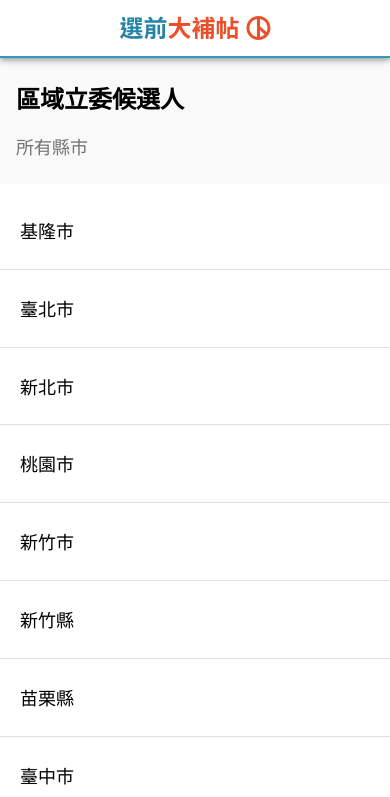
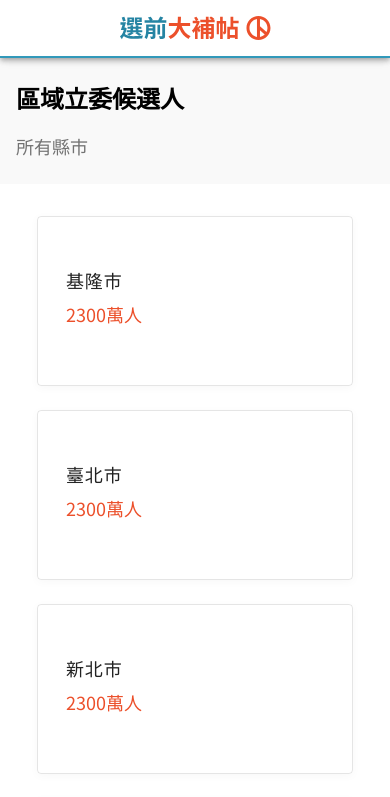
Before and after one commit to g0v/2020voting-guide, a React (Create React App) app in the folder mobile/: page /regional in a window 390 px wide. Shown: the top 797 px of the page. Built offline with nearby package versions, Linux system fonts and the light colour scheme.

Commit message:
responsive grid of county

```diff
--- a/mobile/src/components/ConstituencyCounty/County.tsx
+++ b/mobile/src/components/ConstituencyCounty/County.tsx
@@ -6,9 +6,46 @@ import countyConstituency from '../../data/county_constituency.json';
 import Navigation from '../Navigation';
 
 const useStyles = makeStyles({
+    listItemWrapper: {
+        'text-align': 'center',
+    },
     listItem: {
-        padding: '20px'
-    }
+        boxSizing: 'border-box',
+        marginTop: '24px',
+        marginRight: '8px',
+        marginLeft: '8px',
+        paddingTop: '45px',
+        paddingLeft: '28px',
+        width: '316px',
+        height: '170px',
+        border: '1px solid rgba(0, 0, 0, 0.1)',
+        boxShadow: '0px 2px 10px rgba(0, 0, 0, 0.03)',
+        borderRadius: '4px',
+        display: 'inline-block',
+    },
+    cityName: {
+        boxSizing: 'border-box',
+        display: 'block',
+        'line-height': '36px',
+        /* Font */
+        color: '#222',
+        'font-family': 'Noto Sans TC',
+        'font-style': 'normal',
+        'font-weight': '500',
+        'font-size': '24px',
+        'letter-spacing': '0.0357143em',
+    },
+    cityInfo: {
+        boxSizing: 'border-box',
+        'line-height': '27px',
+        marginTop: '5px',
+        /* Font */
+        'font-family': 'Noto Sans TC',
+        'font-style': 'normal',
+        'font-weight': 'normal',
+        'font-size': '18px',
+        color: '#EC502B',
+    },
 });
 
 const counties = countyConstituency.map(county => county.name);
@@ -23,7 +60,7 @@ const Constituency = () => {
                     </Typography>
                 </Breadcrumbs>
             </Navigation>
-            <List>
+            <List className={classes.listItemWrapper}>
                 {counties.map(county => (
                     <ListItem
                         key={county}
@@ -33,7 +70,8 @@ const Constituency = () => {
                         divider={true}
                         className={classes.listItem}
                     >
-                        <ListItemText primary={county}></ListItemText>
+                        <ListItemText className={classes.cityName} primary={county}></ListItemText>
+                        <ListItemText className={classes.cityInfo} primary={'2300萬人'}></ListItemText>
                     </ListItem>
                 ))}
             </List>
```
Also changed, not shown: 1 other file (tests, documents, lock files or other folders).
